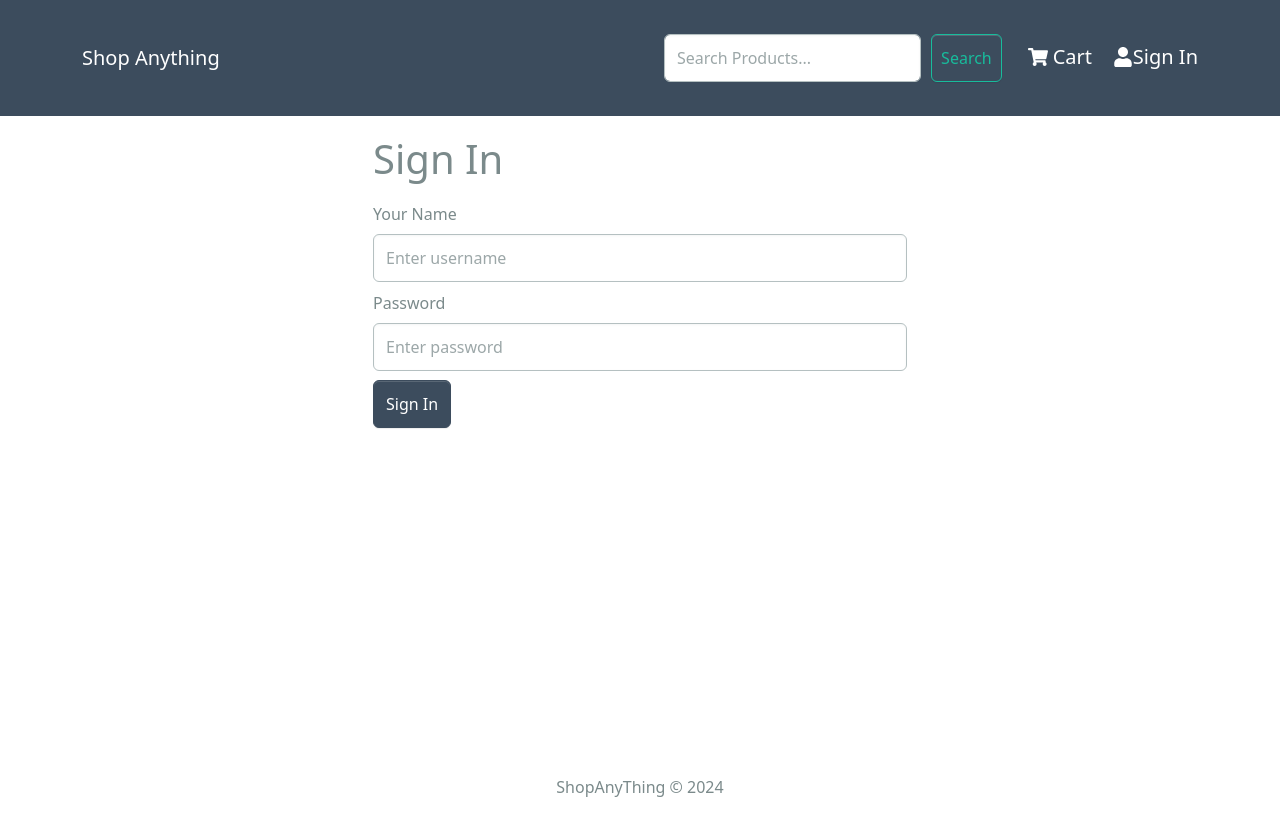
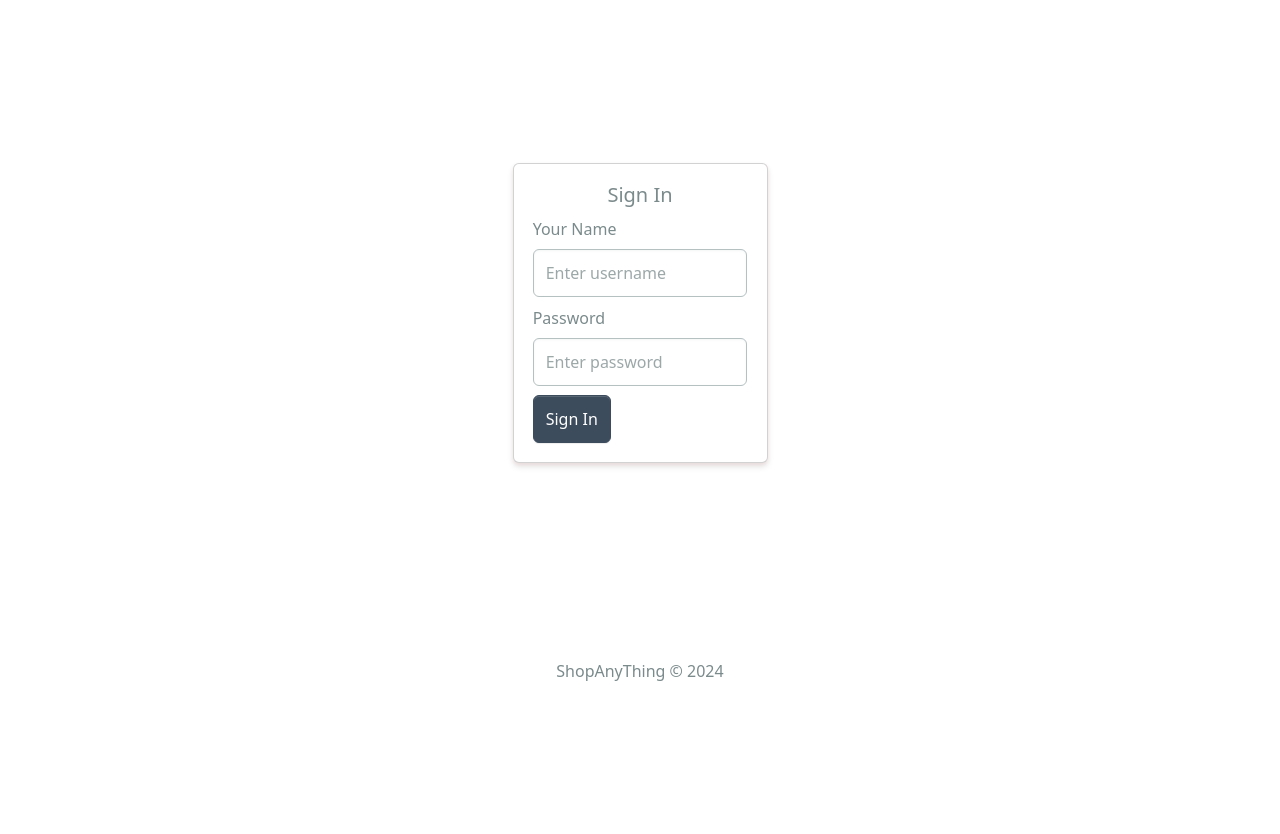
Before and after one commit to zarifRahman/proshop, a React (Create React App) app in the folder frontend/: page /login in a window 1280 px wide. After the commit the page ends 800 px from the top, so only its background shows below. Built offline with nearby package versions, Linux system fonts and the light colour scheme.

Commit message:
minor changes

```diff
--- a/frontend/src/App.tsx
+++ b/frontend/src/App.tsx
@@ -2,16 +2,19 @@ import React from 'react'
 import { Container } from 'react-bootstrap'
 import Header from './components/Header'
 import Footer from './components/Footer'
-import { Outlet } from 'react-router-dom'
+import { Outlet, useLocation } from 'react-router-dom'
 import { ToastContainer } from 'react-toastify';
 import 'react-toastify/dist/ReactToastify.css';
 
 const App = () => {
+  const location = useLocation();
+  const noHeaderRoutes = ['/login'];
+  const shouldRenderHeader = !noHeaderRoutes.includes(location.pathname);
 
   return (
     <>
       <ToastContainer />
-      <Header />
+      {shouldRenderHeader && <Header />}
       <main className='py-3'>
         <Container>
           <Outlet />
--- a/frontend/src/screens/LoginScreen.tsx
+++ b/frontend/src/screens/LoginScreen.tsx
@@ -1,6 +1,6 @@
 import React, { useState, useEffect, FormEvent } from 'react';
 import { Link, useLocation, useNavigate } from 'react-router-dom';
-import { Form, Button } from 'react-bootstrap';
+import { Form, Button, Card, Row, Col } from 'react-bootstrap';
 import { useDispatch, useSelector } from 'react-redux';
 import Loader from '../components/Loader';
 import FormContainer from '../components/FormContainer';
@@ -46,8 +46,11 @@ const LoginScreen: React.FC = () => {
 
   return (
     <FormContainer>
-      <h1>Sign In</h1>
-
+      <Row className='justify-content-center pt-36'>
+        <Col xs={12} md={6}>
+          <Card>
+            <Card.Body>
+              <Card.Title className='text-center'>Sign In</Card.Title>
               <Form onSubmit={submitHandler}>
                 <Form.Group className='my-2' controlId='username'>
                   <Form.Label>Your Name</Form.Label>
@@ -75,6 +78,10 @@ const LoginScreen: React.FC = () => {
 
                 {isLoading && <Loader />}
               </Form>
+            </Card.Body>
+          </Card>
+        </Col>
+      </Row>
     </FormContainer>
   );
 };
```
Lines whose indentation alone changed are shown as unchanged.
